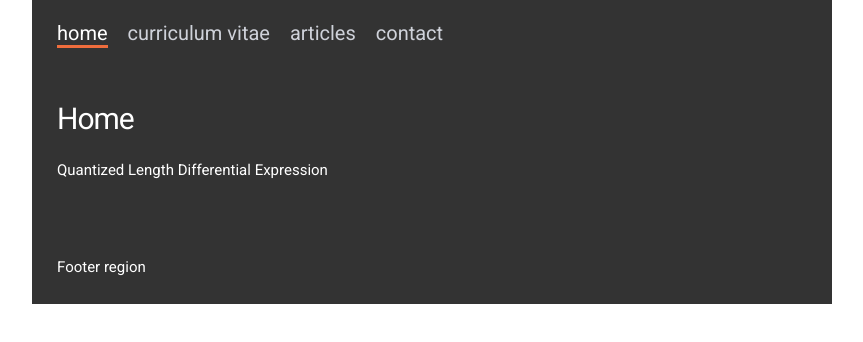
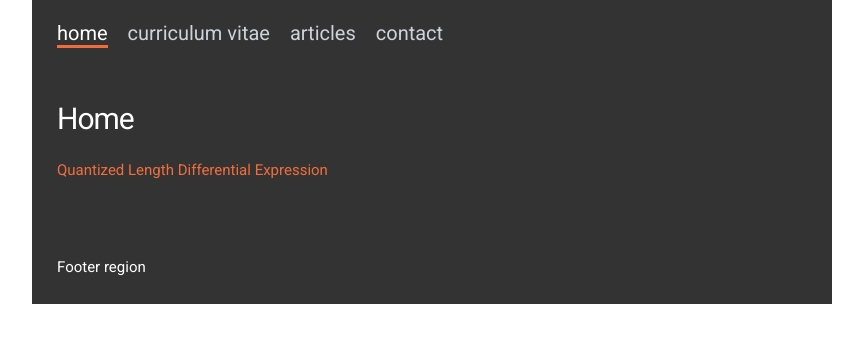
Before and after one commit to dynmodels/dynmodels..github.io, a plain HTML site: page index.html in a window 1280 px wide. Shown: the part 122-464 px from the top of the page, without its empty margins (208-1071 px from the left). Drawn offline with nearby package versions, Linux system fonts and the light colour scheme.

Commit message:
Update index.html

```diff
--- a/index.html
+++ b/index.html
@@ -47,7 +47,8 @@
           <div id="home" class="content-region hide">
             <h2>Home</h2>
             <p>
-              Quantized Length Differential Expression
+              <a href="dynmodels.github.io/lde/">Quantized Length Differential Expression
+</a>
             </p>
           </div>
 
```
